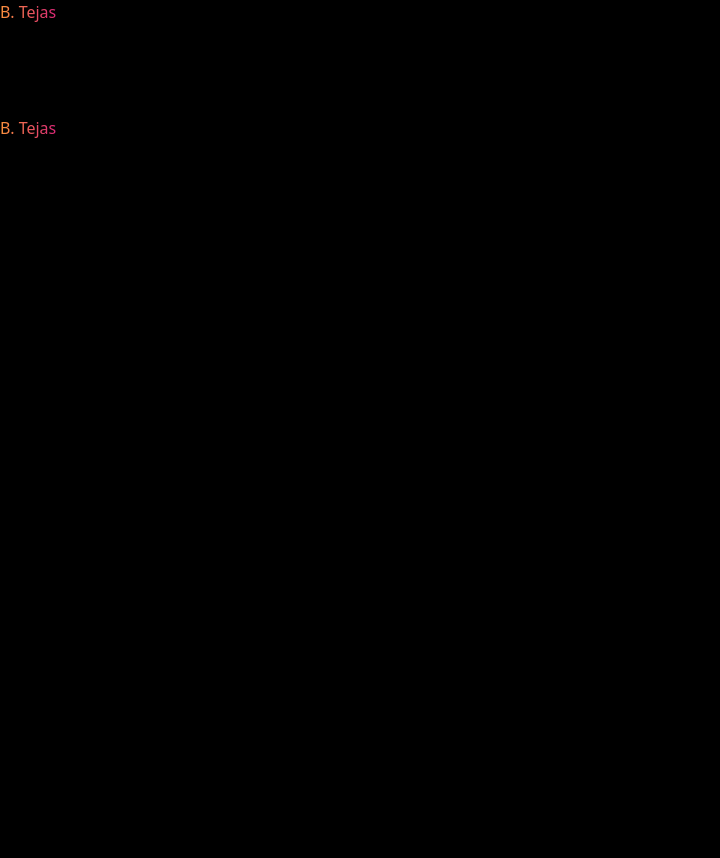
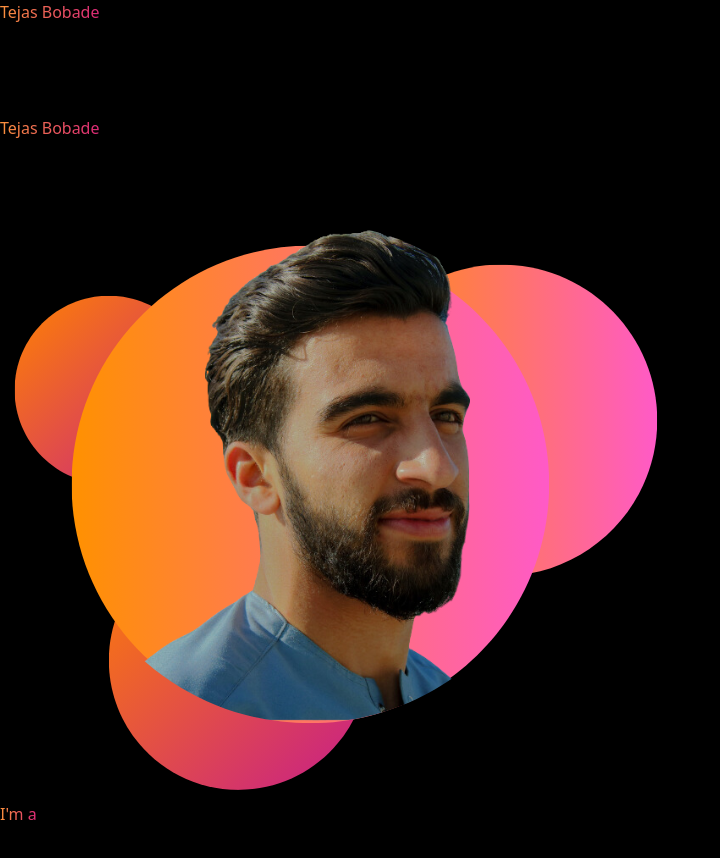
Before and after one commit to TejasBobade/Portfolio_Tejas, a React (Vite) app: page / in a window 1280 px wide. Shown: the top 858 px of the page, without its empty margins (0-720 px from the left). Before the commit the page ends 800 px from the top, so only its background shows below. Built offline with nearby package versions, Linux system fonts and the light colour scheme.

Commit message:
Added a Hero Section

```diff
--- a/src/App.jsx
+++ b/src/App.jsx
@@ -1,3 +1,4 @@
+import Hero from "./components/Hero"
 import Navbar from "./components/Navbar"
 
 
@@ -6,6 +7,7 @@
   return (
     <div>
       <Navbar />
+      <Hero />
     </div>
   )
 }
--- a/src/components/Hero.jsx
+++ b/src/components/Hero.jsx
@@ -4,7 +4,50 @@
 
 const Hero = () => {
   return (
-    <div className='grid grid-cols-1 sm:grid-cols-3 gap-8 max-w-[1200px] mx-auto py-8 bg-black'>
+    <div className='grid grid-cols-1 sm:grid-cols-3 gap-8 max-w-[1200px] md:h-[70vh] mx-auto py-8 bg-black'>
+
+        {/* This is for image in hero section */}
+        <div className='col-span-1 my-auto mx-auto w-[300px] h-auto lg:w-[400px]'>
+            <img src={heroimage} alt="hero image" />
+        </div>
+
+        {/* Has a Title animation*/}
+        <div className='col-span-2 px-5'>
+            <h2 className='text-white text-4xl sm:text-5xl lg:text-8xl font-extrabold'>
+                <span className='primary-color'>
+                I'm a
+                </span> <br />
+                <TypeAnimation
+                    sequence={[
+                        "Frontend Dev",
+                        1000,
+                        "Webdesigner",
+                        1000,
+                        "Full Stack Dev",
+                        1000,
+
+                    ]}
+                    wrapper='span'
+                    speed={50}
+                    repeat={Infinity}
+                />
+            </h2>
+
+            {/* Basic Intro */}
+            <p className='text-white sm:text-lg my-6 lg:text-xl'>
+            Hi, I'm Tejas Bobade, a frontend developer with expertise in HTML, CSS, JavaScript, Tailwind CSS, React.js, and more. I also have experience in full-stack web development and completed a web development internship at Elite Software.
+            </p>
+
+            {/* Download CV option */}
+            <div className='my-8'>
+                <a href="/" className='px-6 py-3 w-full rounded-xl mr-4 bg-gradient-to-br from-orange-500 to-pink-500 text-white'>
+                    Download CV
+                </a>
+                <a href="#contact" className='px-6 py-3 w-full rounded-xl border border-gray-400 hover:bg-gradient-to-br from-orange-500 to-pink-500 text-white hover:border-none'>
+                    Contact
+                </a>
+            </div>
+        </div>
 
     </div>
   )
--- a/src/components/Navbar.jsx
+++ b/src/components/Navbar.jsx
@@ -14,7 +14,7 @@
     <div className=' bg-black text-gray-400 h-[100px] max-w-[1200px] mx-auto flex justify-between items-center '>
 
         {/* Navigation bar options */}
-        <h1 className='text-3xl font-bold primary-color ml-4'>B. Tejas</h1>
+        <h1 className='text-3xl font-bold primary-color ml-4'>Tejas Bobade</h1>
         <ul className='hidden md:flex'>
             <li className='p-5'><a href="#about">About</a></li>
             <li className='p-5'><a href="#work">Work</a></li>
@@ -28,7 +28,7 @@
 
         {/* Mobile Navigation */}
         <div className={nav ? "fixed h-full left-0 top-0 w-[60%] bg-[#202121] ease-in-out duration-500 " : "fixed left-[-100%]"}>
-            <h1 className='text-3xl primary-color m-4'>B. Tejas</h1>
+            <h1 className='text-3xl primary-color m-4'>Tejas Bobade</h1>
             <ul className='p-8 text-2xl'>
                 <li className='p-2'><a href="#about">About</a></li>
                 <li className='p-2'><a href="#work">Work</a></li>
```
